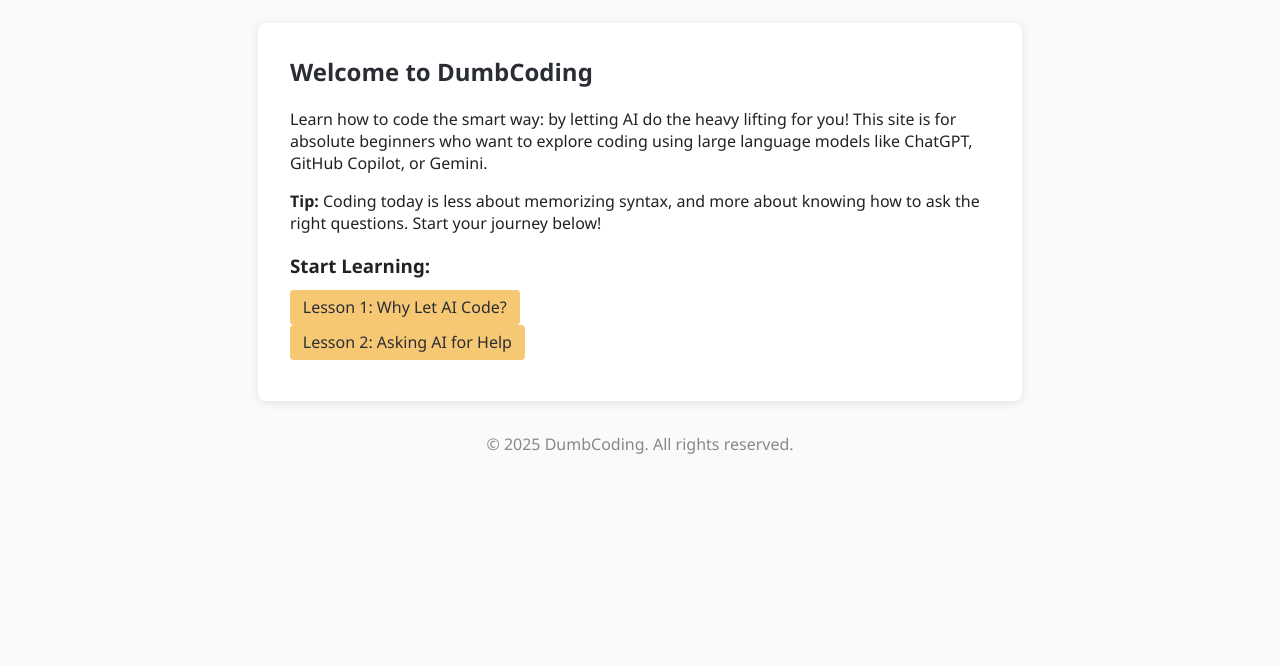
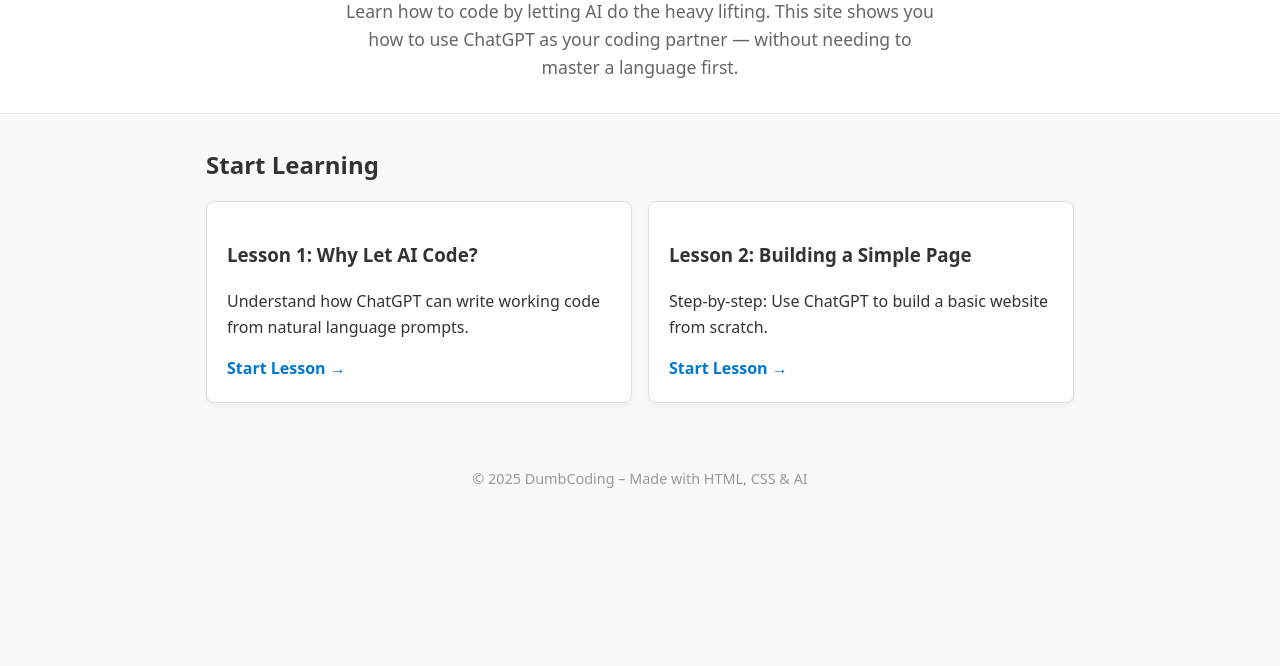
Before and after one commit to js-testing-ground/DumbCoding, a plain HTML site: page index.html in a window 1280 px wide. Shown: the part 134-800 px from the top of the page. Drawn offline with Linux system fonts and the light colour scheme.

Commit message:
Update index.html

```diff
--- a/index.html
+++ b/index.html
@@ -1,41 +1,130 @@
 <!DOCTYPE html>
 <html lang="en">
 <head>
-  <meta charset="UTF-8">
-  <title>DumbCoding - Code Smarter with AI</title>
-  <meta name="viewport" content="width=device-width, initial-scale=1">
-  <link href="style.css" rel="stylesheet">
+  <meta charset="UTF-8" />
+  <meta name="viewport" content="width=device-width, initial-scale=1.0" />
+  <title>DumbCoding – Learn to Code with AI</title>
+  <style>
+    :root {
+      --primary: #0077cc;
+      --background: #f9f9f9;
+      --text: #333;
+      --card-bg: #ffffff;
+      --card-border: #ddd;
+      --card-shadow: rgba(0, 0, 0, 0.05);
+    }
+
+    * {
+      box-sizing: border-box;
+    }
+
+    body {
+      font-family: system-ui, sans-serif;
+      margin: 0;
+      padding: 0;
+      background-color: var(--background);
+      color: var(--text);
+      line-height: 1.6;
+    }
+
+    header {
+      background-color: #fff;
+      padding: 2rem 1rem;
+      text-align: center;
+      border-bottom: 1px solid #eee;
+    }
+
+    header h1 {
+      margin-bottom: 0.5rem;
+      font-size: 2.5rem;
+    }
+
+    header p {
+      font-size: 1.1rem;
+      color: #666;
+      max-width: 600px;
+      margin: 0 auto;
+    }
+
+    main {
+      max-width: 900px;
+      margin: 2rem auto;
+      padding: 0 1rem;
+    }
+
+    h2 {
+      font-size: 1.5rem;
+      margin-bottom: 1rem;
+    }
+
+    .lessons {
+      display: grid;
+      grid-template-columns: repeat(auto-fit, minmax(250px, 1fr));
+      gap: 1rem;
+    }
+
+    .lesson {
+      background: var(--card-bg);
+      border: 1px solid var(--card-border);
+      padding: 1.25rem;
+      border-radius: 8px;
+      box-shadow: 0 2px 6px var(--card-shadow);
+      transition: transform 0.2s ease, box-shadow 0.2s ease;
+    }
+
+    .lesson:hover {
+      transform: translateY(-4px);
+      box-shadow: 0 4px 12px rgba(0, 0, 0, 0.08);
+    }
+
+    .lesson a {
+      text-decoration: none;
+      color: var(--primary);
+      font-weight: bold;
+      display: block;
+      margin-top: 0.5rem;
+    }
+
+    footer {
+      text-align: center;
+      padding: 2rem 1rem;
+      color: #999;
+      font-size: 0.9rem;
+    }
+
+    @media (max-width: 600px) {
+      header h1 {
+        font-size: 2rem;
+      }
+    }
+  </style>
 </head>
 <body>
+
   <header>
     <h1>DumbCoding</h1>
-    <nav>
-      <a href="index.html">Home</a>
-      <a href="lesson1.html">Lesson 1: Why Let AI Code?</a>
-      <a href="lesson2.html">Lesson 2: Asking AI for Help</a>
-    </nav>
+    <p>Learn how to code by letting AI do the heavy lifting. This site shows you how to use ChatGPT as your coding partner — without needing to master a language first.</p>
   </header>
+
   <main>
-    <section class="intro">
-      <h2>Welcome to DumbCoding</h2>
-      <p>
-        Learn how to code the smart way: by letting AI do the heavy lifting for you!
-        This site is for absolute beginners who want to explore coding using large language models like ChatGPT, GitHub Copilot, or Gemini.
-      </p>
-      <p>
-        <strong>Tip:</strong> Coding today is less about memorizing syntax, and more about knowing how to ask the right questions. Start your journey below!
-      </p>
-    </section>
-    <section class="lessons">
-      <h3>Start Learning:</h3>
-      <ul>
-        <li><a href="lesson1.html">Lesson 1: Why Let AI Code?</a></li>
-        <li><a href="lesson2.html">Lesson 2: Asking AI for Help</a></li>
-      </ul>
-    </section>
+    <h2>Start Learning</h2>
+    <div class="lessons">
+      <div class="lesson">
+        <h3>Lesson 1: Why Let AI Code?</h3>
+        <p>Understand how ChatGPT can write working code from natural language prompts.</p>
+        <a href="lesson1.html">Start Lesson →</a>
+      </div>
+      <div class="lesson">
+        <h3>Lesson 2: Building a Simple Page</h3>
+        <p>Step-by-step: Use ChatGPT to build a basic website from scratch.</p>
+        <a href="lesson2.html">Start Lesson →</a>
+      </div>
+    </div>
   </main>
+
   <footer>
-    <p>&copy; 2025 DumbCoding. All rights reserved.</p>
+    © 2025 DumbCoding – Made with HTML, CSS & AI
   </footer>
+
 </body>
 </html>
```
